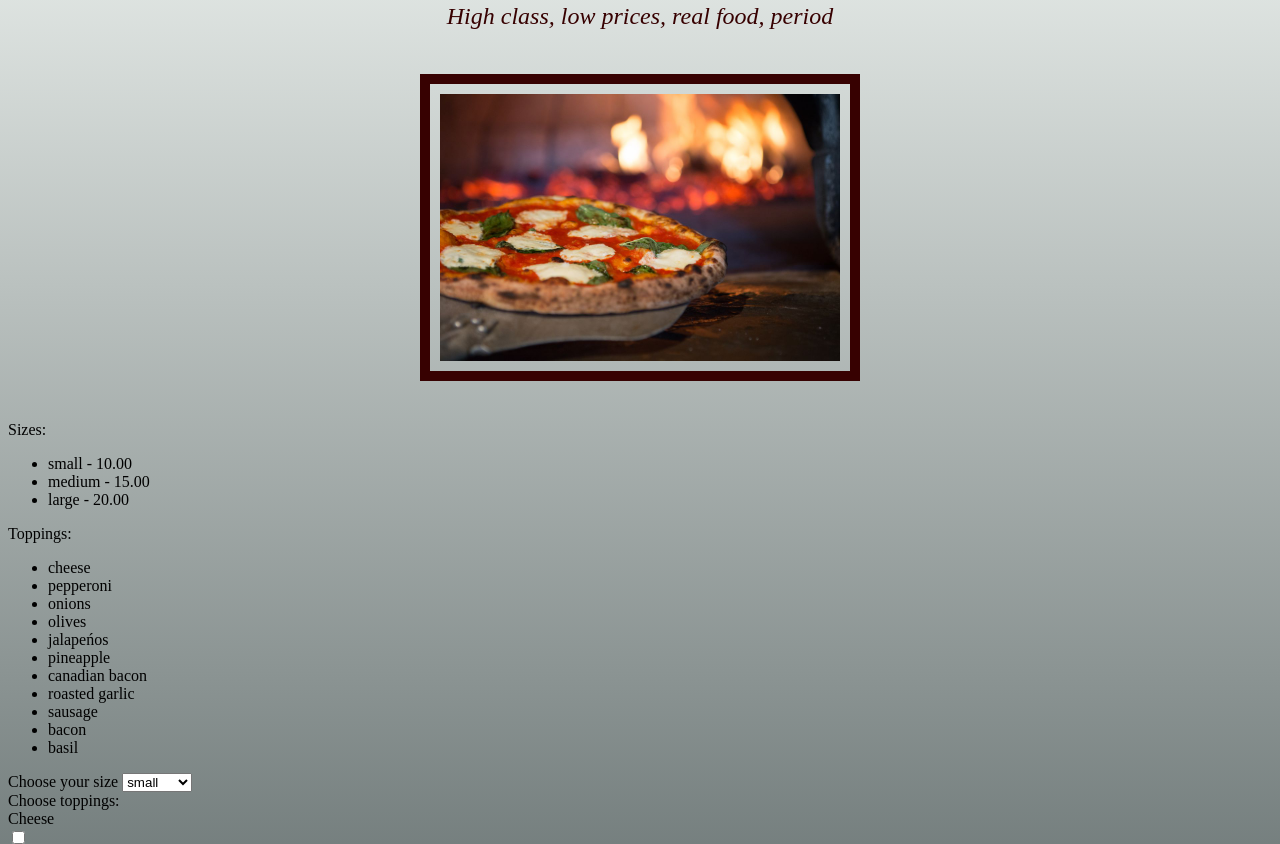
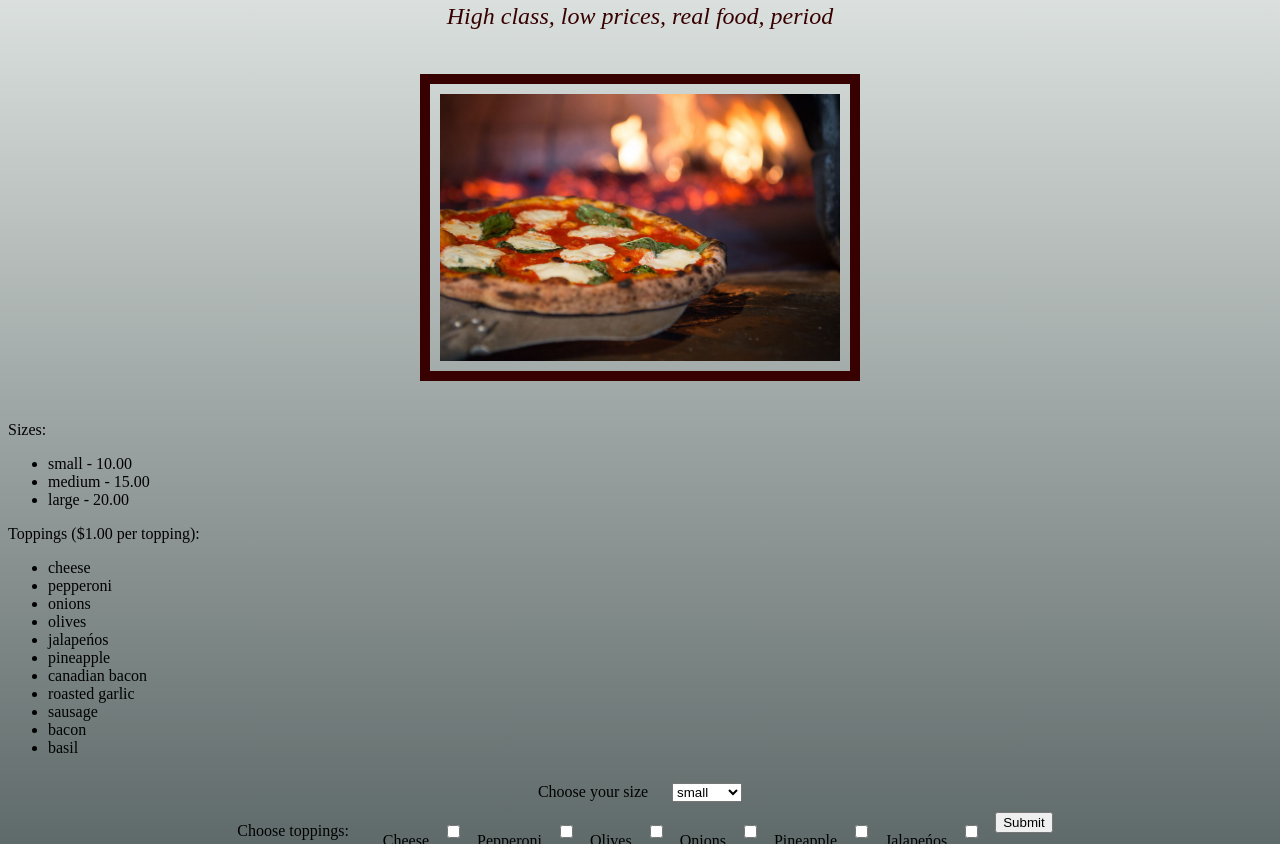
Before and after one commit to jmcmahon01/Josephino-s-Pizzaria, a plain HTML site: page index.html in a window 1280 px wide. Shown: the part 108-952 px from the top of the page. Drawn offline with Linux system fonts and the light colour scheme.

Commit message:
add css styling to form elements

```diff
--- a/css/styles.css
+++ b/css/styles.css
@@ -28,10 +28,16 @@ body {
   padding: 10px;
 }
 
-#toppingsContainer input[type="checkbox"] {
-  display: block;
-  margin-bottom: 5px;
-  /* Adjust the margin as needed */
+form {
+  text-align: center;
+}
+
+label,
+select,
+#toppingsContainer {
+  display: inline-block;
+  vertical-align: top;
+  margin: 10px;
 }
 
 .hidden {
--- a/index.html
+++ b/index.html
@@ -20,7 +20,7 @@
       <li>medium - 15.00</li>
       <li>large - 20.00</li>
     </ul>
-    <p>Toppings:</p>
+    <p>Toppings ($1.00 per topping):</p>
     <ul>
       <li>cheese</li>
       <li>pepperoni</li>
```
Also changed, not shown: 1 other file.
